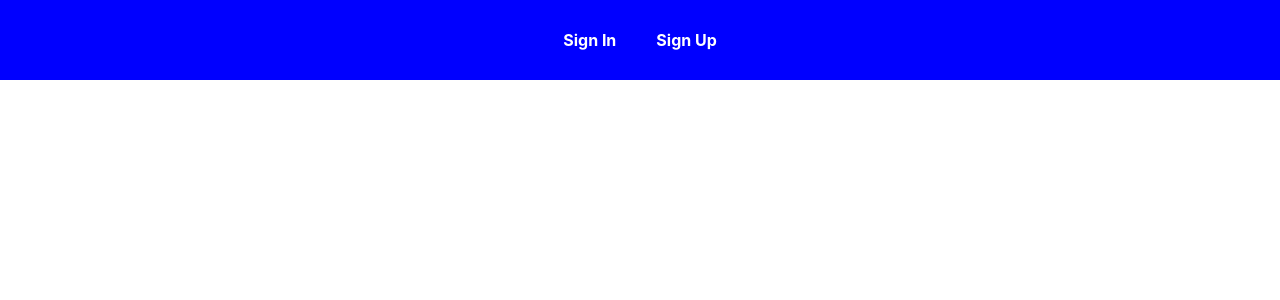
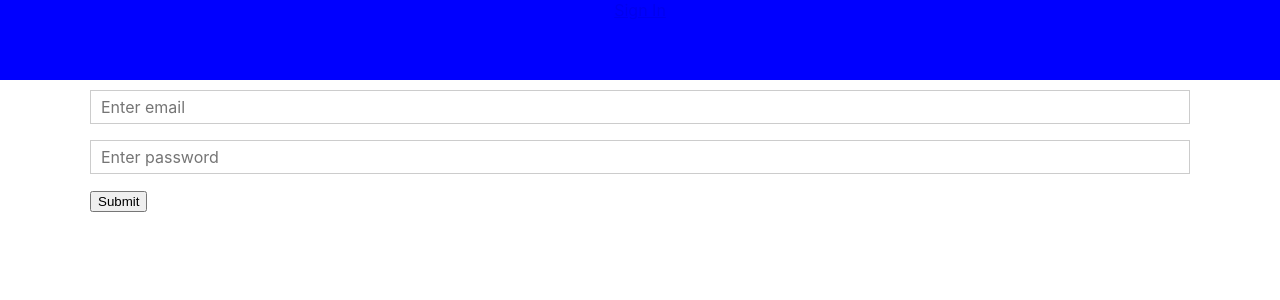
Before and after one commit to Dante03918/booking-clone-front, a React (Create React App) app: page /login in a window 1280 px wide. Shown: the top 300 px of the page. Built offline with nearby package versions, Linux system fonts and the light colour scheme.

Commit message:
Add validation logic and red input borders if errors occurred

```diff
--- a/src/App.js
+++ b/src/App.js
@@ -1,11 +1,14 @@
 import './App.css';
 import {Route} from 'react-router-dom';
 import BookingClone from './containers/BookingClone/BookingClone';
+import SignInForm from "./containers/Authorization/SingIn/SignInForm";
 function App() {
   return (
-    <div >
+    <BookingClone>
         <Route path={"/"} component={BookingClone}/>
-    </div>
+        <Route path={"/login"} component={SignInForm}/>
+    </BookingClone>
+
   );
 }
 
--- a/src/components/UI/Button/Button.js
+++ /dev/null
@@ -1,12 +0,0 @@
-import React from 'react';
-import styleClasses from './Button.module.css';
-
-const Button = (props) => {
-
-    return(
-        <button onClick={props.clicked} className={styleClasses.Button}>
-            {props.children}
-        </button>
-    )
-}
-export default Button;
--- a/src/components/UI/Button/Button.module.css
+++ /dev/null
@@ -1,11 +0,0 @@
-.Button{
-    background-color: transparent;
-    border: none;
-    color: white;
-    outline: none;
-    cursor: pointer;
-    font: inherit;
-    padding: 10px;
-    margin: 10px;
-    font-weight: bold;
-}
--- a/src/containers/Authorization/SingIn/SignInForm.js
+++ b/src/containers/Authorization/SingIn/SignInForm.js
@@ -1,23 +1,84 @@
-import React, { useState } from 'react';
-import Input from "../../../components/UI/Input/Input";
+import React, {useEffect, useState, useRef } from 'react';
+import styleClasses from './SignInForm.module.css';
+
 import axios from 'axios';
 
 const SignInForm = () =>{
     const [email, setEmail] = useState("");
     const [password, setPassword] = useState("null");
+    const [emailIsValid, setEmailIsValid] = useState(false);
+    const [passwordIsValid, setPasswordIsValid] = useState(false);
+    const [submitted, setSubmitted] = useState(false);
+    const [emailInputStyles, setEmailInputStyles] = useState([styleClasses.InputElement]);
+    const [passwordInputStyles, setPasswordInputStyles] = useState([styleClasses.InputElement]);
+    const [emailErrors, setEmailErrors] = useState('');
+    const [passwordErrors, setPasswordErrors] = useState('');
 
-    const loginHandler = (event) => {
-        event.preventDefault();
-        const credentials = {
-            email: email,
-            password: password
+    const isFirstRun = useRef(true);
+
+
+    useEffect(()=>{
+        if(isFirstRun.current){
+            isFirstRun.current = false;
+            return;
+        } else {
+           checkValidity();
         }
+    }, [submitted])
 
-        axios.post("http://localhost:8080/login", credentials);
+    const checkValidity = (props) => {
 
+
+        const emailPattern =   /^\w+([.-]?\w+)*@\w+([.-]?\w+)*(\.\w{2,})+$/;
+        const passPattern =  /.{8,}/;
+        console.log("check");
+
+        if(!emailPattern.test(email)){
+            setEmailErrors("Email form is invalid");
+            setEmailIsValid(false);
+        }
+         if(email.length === 0){
+             setEmailErrors("Email is required");
+             setEmailIsValid(false);
+         }
+
+         if(!passPattern.test(password)){
+             setPasswordErrors("Password is required");
+             setPasswordIsValid(false);
+         }
+         if(password.length === 0){
+             setPasswordErrors("Password must not be empty");
+             setPasswordIsValid(false);
+         }
+
+         if(!emailIsValid){
+             emailInputStyles.push(styleClasses.Invalid);
+         }
+
+         if(!passwordIsValid){
+             passwordInputStyles.push(styleClasses.Invalid);
+         }
+        setSubmitted(false);
     }
+
+    // const loginHandler = (event) => {
+    //     event.preventDefault();
+    //
+    //     const credentials = {
+    //         user: email,
+    //         password: password
+    //     }
+       //setIsValid(checkValidity({email: email, password: password} ));
+
+
+        // if(!isValid.email && !isValid.password){
+        //     alert("Something went wrong. Email should have example@com.pl form and password should have 8 chars or more.")
+        // } else {
+        //     axios.post("http://localhost:8080/login", credentials)
+        //         .then(response => props.history.push("/"))
+        // }
+
     const inputChangeHandler = (event, type) => {
-        console.log("Inputhandler "+ event.target.value);
             if(type === "email"){
                 setEmail(event.target.value);
             } else if (type === "pass") {
@@ -25,12 +86,20 @@ const SignInForm = () =>{
             }
 
     }
+
     return(
-        <form onSubmit={loginHandler}>
-            <Input type="email" title="Enter email" changed={(event) => (inputChangeHandler(event, "email"))}/>
-            <Input type="text" title="Enter password" changed={(event) => (inputChangeHandler(event, "pass"))}/>
+        <form  className={styleClasses.Input } onSubmit={(event) => {
+            event.preventDefault();
+            setSubmitted(true);
 
+        }}>
+            <input className={emailInputStyles.join(' ')} type="text" placeholder="Enter email" onChange={(event) => (inputChangeHandler(event, "email"))}/>
+            <p>{emailErrors}</p>
+            <input className={passwordInputStyles.join(' ')} type="text" placeholder="Enter password" onChange={(event) => (inputChangeHandler(event, "pass"))}/>
+            <p>{passwordErrors}</p>
             <button type="submit">Submit</button>
+            {/*{console.log("Email is valid: " + emailIsValid)}*/}
+            {/*{console.log("Password is valid: " + passwordIsValid)}*/}
         </form>
     )
 
--- /dev/null
+++ b/src/containers/Authorization/SingIn/SignInForm.module.css
@@ -0,0 +1,38 @@
+.Input {
+    width: 100%;
+    padding: 10px;
+    box-sizing: border-box;
+
+}
+
+.Label {
+    font-weight: bold;
+    display: block;
+    margin-bottom: 8px;
+
+}
+
+.InputElement {
+    outline: none;
+    border: 1px solid #ccc;
+    background-color: white;
+    font: inherit;
+    padding: 6px 10px;
+    display: block;
+    width: 100%;
+    box-sizing: border-box;
+}
+
+.InputElement:focus {
+    outline: none;
+    background-color: #ccc;
+
+}
+
+.Invalid {
+    border: solid 3px red;
+    color: red;
+}
+.Disable {
+    display: none;
+}
--- a/src/containers/BookingClone/BookingClone.js
+++ b/src/containers/BookingClone/BookingClone.js
@@ -1,14 +1,20 @@
-import React, { useState } from 'react';
+import React, { Fragment } from 'react';
+import { NavLink } from "react-router-dom";
 import Navbar from '../../components/Navbar/Navbar';
-import Button from "../../components/UI/Button/Button";
+import styleClasses from './BookingClone.module.css';
 
 const BookingClone = (props) => {
 
     return (
-        <Navbar>
-            <Button clicked={false}>Sign In</Button>
-            <Button clicked={false}>Sign Up</Button>
-        </Navbar>
+        <Fragment>
+            <Navbar>
+                <NavLink to="/login">Sign In</NavLink>
+            </Navbar>
+            <main className={styleClasses.Content}>
+                {props.children}
+            </main>
+        </Fragment>
+
     )
 }
 export default BookingClone;
--- /dev/null
+++ b/src/containers/BookingClone/BookingClone.module.css
@@ -0,0 +1,3 @@
+.Content {
+    margin: 80px;
+}
```
